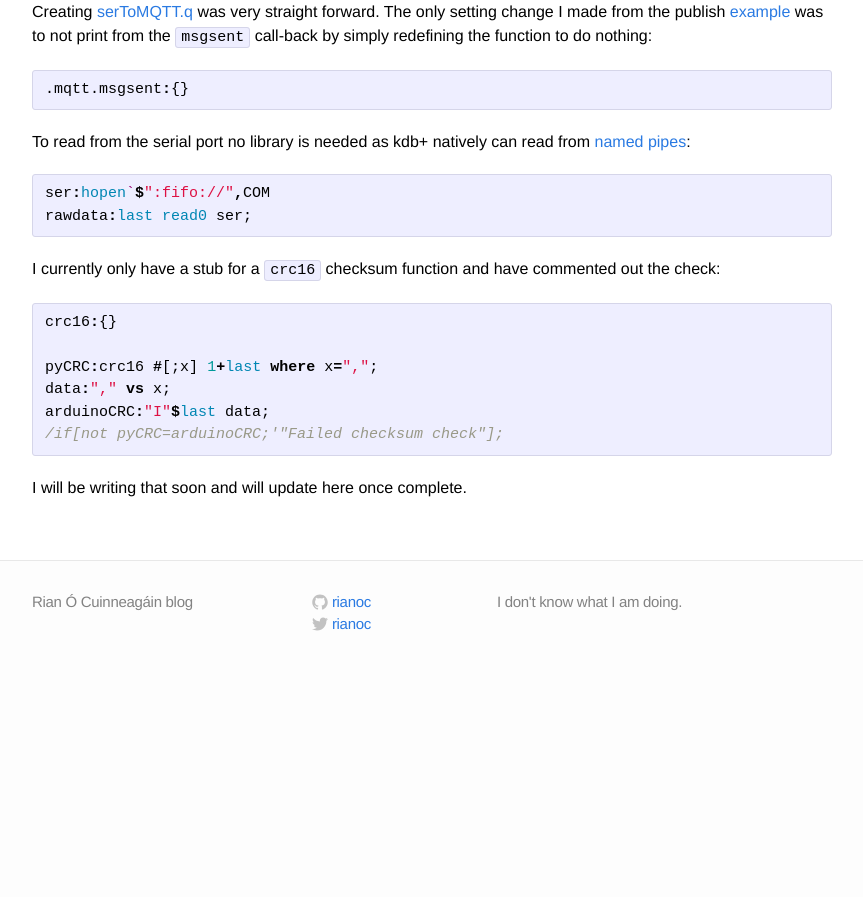
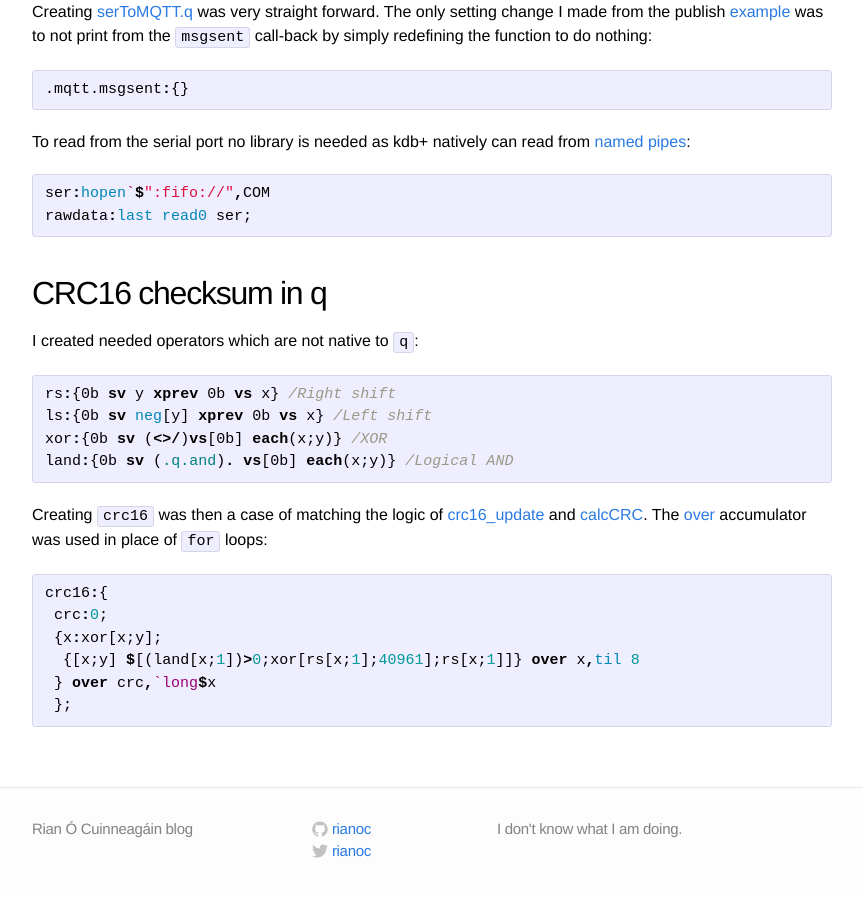
Before and after one commit to rianoc/rianoc.github.io, a Jekyll site: the page built from _posts/2020-05-16-Kdb-MQTT-Serial-Publisher.md, in a window 1280 px wide and 900 px high, scrolled down 1014 px. Shown: the top 897 px of the window, without its empty margins (208-1071 px from the left). Built offline with Jekyll 4.4.1, drawn with Linux system fonts in a browser that asks for light colours; before the commit the page ends 1695 px from its top, so only the background shows below that.

Commit message:
Add CRC16 to MQTT post

````diff
--- a/_posts/2020-05-16-Kdb-MQTT-Serial-Publisher.md
+++ b/_posts/2020-05-16-Kdb-MQTT-Serial-Publisher.md
@@ -55,15 +55,24 @@ ser:hopen`$":fifo://",COM
 rawdata:last read0 ser;
 ```
 
-I currently only have a stub for a `crc16` checksum function and have commented out the check:
+## CRC16 checksum in q
+
+I created needed operators which are not native to `q`:
 
 ```q
-crc16:{}
-
-pyCRC:crc16 #[;x] 1+last where x=",";
-data:"," vs x;
-arduinoCRC:"I"$last data;
-/if[not pyCRC=arduinoCRC;'"Failed checksum check"];
+rs:{0b sv y xprev 0b vs x} /Right shift
+ls:{0b sv neg[y] xprev 0b vs x} /Left shift
+xor:{0b sv (<>/)vs[0b] each(x;y)} /XOR
+land:{0b sv (.q.and). vs[0b] each(x;y)} /Logical AND
 ```
 
-I will be writing that soon and will update here once complete.
+Creating `crc16` was then a case of matching the logic of [crc16_update](https://www.nongnu.org/avr-libc/user-manual/group__util__crc.html#ga95371c87f25b0a2497d9cba13190847f) and [calcCRC](https://github.com/rianoc/Arduino/blob/39539f3352771bb879ec47dc2cdd6dc7aab369bc/EnvironmentalMonitor/EnvironmentalMonitor.ino#L58). The [over](https://code.kx.com/q/ref/over/) accumulator was used in place of `for` loops:
+
+```q
+crc16:{
+ crc:0;
+ {x:xor[x;y];
+  {[x;y] $[(land[x;1])>0;xor[rs[x;1];40961];rs[x;1]]} over x,til 8
+ } over crc,`long$x
+ };
+ ```
````
